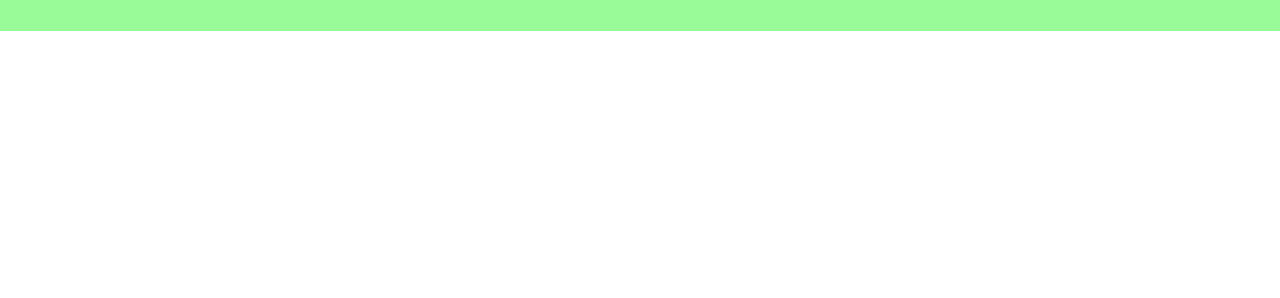
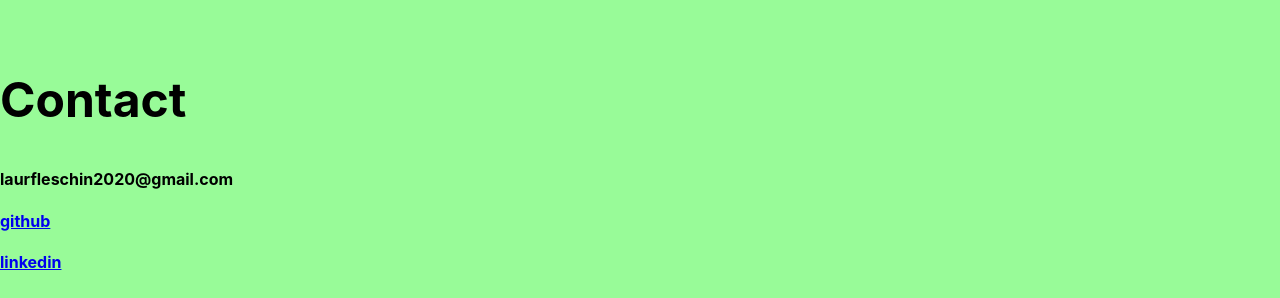
Before and after one commit to LLaaur/LLaaurportfolio, a React (Create React App) app in the folder portfolio/: page / in a window 1280 px wide. Shown: the part 2763-3061 px from the top of the page. Before the commit the page ends 2794 px from the top, so only its background shows below. Built offline with nearby package versions, Linux system fonts and the light colour scheme.

Commit message:
Create basic structure for contact page, no styling

```diff
--- a/portfolio/package.json
+++ b/portfolio/package.json
@@ -9,6 +9,7 @@
     "react": "^18.2.0",
     "react-dom": "^18.2.0",
     "react-scripts": "5.0.1",
+    "react-visibility-sensor": "^5.1.1",
     "web-vitals": "^2.1.4"
   },
   "scripts": {
--- a/portfolio/src/App.js
+++ b/portfolio/src/App.js
@@ -3,6 +3,7 @@ import AboutPage from "./components/about/about";
 import { useState } from 'react';
 import Skills from "./components/skills/skills";
 import Projects from "./pages/projects/projects";
+import Contact from "./pages/contact/contact";
 
 import styles from "./index.css"
 
@@ -24,6 +25,7 @@ function App() {
       <AboutPage mode={mode}/>
       <Skills mode={mode}/>
       <Projects mode={mode}/>
+      <Contact mode={mode}/>
     </div>
   );
 }
--- /dev/null
+++ b/portfolio/src/pages/contact/contact.jsx
@@ -0,0 +1,63 @@
+import React, {useState} from "react";
+import VisibiltySensor from "react-visibility-sensor";
+import styles from "./contact.module.css";
+
+
+const Contact = () => {
+
+    const [visible, setVisible] = useState(false);
+
+    const onScrollHandler = (isVisible) => {
+        isVisible ? setVisible(true) : setVisible(false);
+    };
+
+    return (
+        <div className={styles.Contact} id="Contact">
+
+            <h2 className={styles.Title}>
+                Contact
+            </h2>
+
+
+            <div className={styles.ContactLinks}>
+
+                <div className={styles.Email}>
+                    <h4>
+                        <a className={visible ? styles.Visible : styles.Invisible}>
+                            laurfleschin2020@gmail.com
+                        </a>
+                    </h4>
+                </div>
+
+                <div className={styles.Github}>
+                    <h4>
+                        <a className={visible ? styles.Visible : styles.Invisible} href="https://github.com/LLaaur" target="_blank" rel="noopener norefferer">
+                            github
+                        </a>
+                    </h4>
+                    <VisibiltySensor onChange={onScrollHandler}/>
+                </div>
+
+                <div className={styles.Linkedin}>
+                    <h4>
+                        <a className={visible ? styles.Visible : styles.Invisible} href="https://www.linkedin.com/in/fleschin-laurentiu-40a6b7235/" target="_blank" rel="noopener norefferer">
+                            linkedin
+                        </a>
+                    </h4>
+                </div>
+
+                <div className={styles.CV}>
+                    <h4>
+                        <a className={visible ? styles.Visible : styles.Invisible} href="https://www.visualcv.com/" target="_blank" rel="noopener norefferer">
+                            resume
+                        </a>
+                    </h4>
+                </div>
+
+            </div>
+        </div>
+    )
+
+}
+
+export default Contact
--- a/portfolio/src/pages/projects/projects.jsx
+++ b/portfolio/src/pages/projects/projects.jsx
@@ -1,5 +1,4 @@
 import React, {useState} from "react";
-import {Swipeable} from "react-swipeable";
 import styles from "./projects.module.css";
 import carouselLight from "../../assets/carousel-light.svg";
 import carouselDark from "../../assets/carousel-dark.svg";
@@ -9,16 +8,16 @@ import {myProjects} from "./projectsIndex";
 const Projects = (props) => {
 
     const [earlierProject, setEarlierProject] = useState(myProjects[myProjects.length - 1]);
-    const [previousProject, setPreviousProject] = useState(myProjects[0]);
+    const [previousProject, setPreviousProject] = useState(myProjects[1]);
     const [currentProject, setCurrentProject] = useState(myProjects[1]);
-    const [nextProject, setNextProject] = useState(myProjects[2]);
-    const [laterProject, setLaterProject] = useState(myProjects[3]);
+    const [nextProject, setNextProject] = useState(myProjects[1]);
+    const [laterProject, setLaterProject] = useState(myProjects[2]);
 
     const [goBackBtn, setGoBackBtn] = useState(0);
     const[goForwardBtn, setGoForwardBtn] = useState(0);
 
     let projectName = currentProject.name;
-    let githubLink = currentProject.link;
+    let githubLink = currentProject.github;
     let websiteLink = currentProject.link;
 
     const carouselArrow = props.mode === "light" ? carouselLight : carouselDark;
--- a/portfolio/src/pages/projects/projectsIndex.js
+++ b/portfolio/src/pages/projects/projectsIndex.js
@@ -24,15 +24,15 @@ export const myProjects = [
         link: "https://llaaur.github.io/library_project/"
     },
     {
+        name: "Rock-Paper-Scissors",
+        gif: "https://res.cloudinary.com/duij2o8vg/image/upload/v1693396947/rock-paper_foy2wn.gif",
+        github: "https://github.com/LLaaur/rock-paper-scissors",
+        link: "https://llaaur.github.io/rock-paper-scissors/",
+    },
+    {
         name: "To-Do List",
         gif: "https://res.cloudinary.com/duij2o8vg/image/upload/v1693396879/to-do_moiddn.gif",
         github: "https://github.com/LLaaur/to_do_website",
         link: "https://llaaur.github.io/to_do_website/"
-    },
-    {
-        name: "Rock, Paper, Scissors",
-        gif: "https://res.cloudinary.com/duij2o8vg/image/upload/v1693396947/rock-paper_foy2wn.gif",
-        github: "https://github.com/LLaaur/rock-paper-scissors",
-        link: "https://llaaur.github.io/rock-paper-scissors/"
     }
-];
+]
```
Also changed, not shown: portfolio/src/pages/contact/contact.module.css (added), 1 other file (tests, documents, lock files or other folders).
